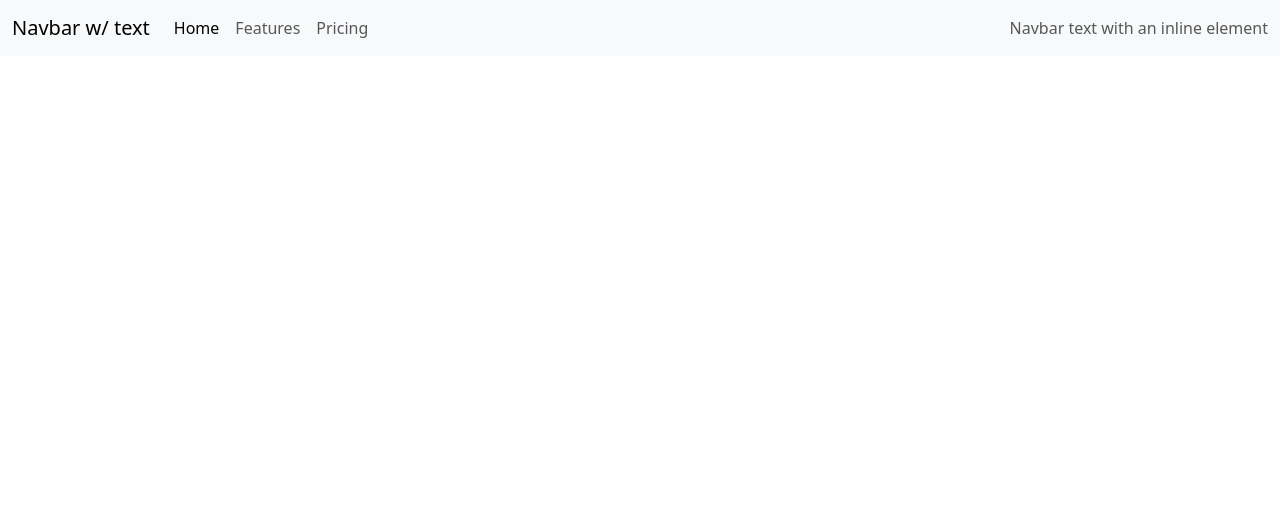
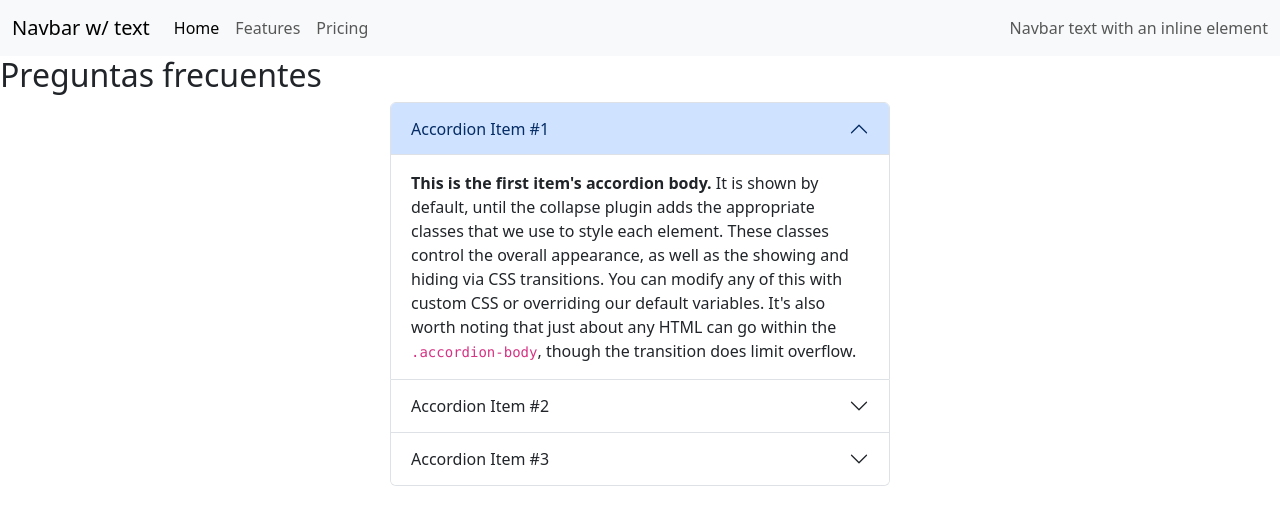
Before and after one commit to JoacoBlack/Clase_10, a plain HTML site: page index.html in a window 1280 px wide. Drawn offline with nearby package versions, Linux system fonts and the light colour scheme.

Commit message:
Acordeon y arreglos

```diff
--- a/CSS/style.css
+++ b/CSS/style.css
@@ -0,0 +1,7 @@
+.div-centrado{
+
+width: 500px;
+margin: auto;
+
+
+}
--- a/index.html
+++ b/index.html
@@ -5,6 +5,7 @@
     <meta name="viewport" content="width=device-width, initial-scale=1">
     <title>Bootstrap demo</title>
     <link href="https://cdn.jsdelivr.net/npm/bootstrap@5.3.0/dist/css/bootstrap.min.css" rel="stylesheet" integrity="sha384-9ndCyUaIbzAi2FUVXJi0CjmCapSmO7SnpJef0486qhLnuZ2cdeRhO02iuK6FUUVM" crossorigin="anonymous">
+    <link rel="stylesheet" href="./CSS/style.css">
   </head>
   <body>
   <header><nav class="navbar navbar-expand-lg bg-body-tertiary">
@@ -32,5 +33,50 @@
     </div>
   </nav></header>
     <script src="https://cdn.jsdelivr.net/npm/bootstrap@5.3.0/dist/js/bootstrap.bundle.min.js" integrity="sha384-geWF76RCwLtnZ8qwWowPQNguL3RmwHVBC9FhGdlKrxdiJJigb/j/68SIy3Te4Bkz" crossorigin="anonymous"></script>
+
+    <main>
+
+        <h2>Preguntas frecuentes</h2>
+
+        <div class="accordion div-centrado" id="accordionPanelsStayOpenExample">
+            <div class="accordion-item">
+              <h2 class="accordion-header">
+                <button class="accordion-button" type="button" data-bs-toggle="collapse" data-bs-target="#panelsStayOpen-collapseOne" aria-expanded="true" aria-controls="panelsStayOpen-collapseOne">
+                  Accordion Item #1
+                </button>
+              </h2>
+              <div id="panelsStayOpen-collapseOne" class="accordion-collapse collapse show">
+                <div class="accordion-body">
+                  <strong>This is the first item's accordion body.</strong> It is shown by default, until the collapse plugin adds the appropriate classes that we use to style each element. These classes control the overall appearance, as well as the showing and hiding via CSS transitions. You can modify any of this with custom CSS or overriding our default variables. It's also worth noting that just about any HTML can go within the <code>.accordion-body</code>, though the transition does limit overflow.
+                </div>
+              </div>
+            </div>
+            <div class="accordion-item">
+              <h2 class="accordion-header">
+                <button class="accordion-button collapsed" type="button" data-bs-toggle="collapse" data-bs-target="#panelsStayOpen-collapseTwo" aria-expanded="false" aria-controls="panelsStayOpen-collapseTwo">
+                  Accordion Item #2
+                </button>
+              </h2>
+              <div id="panelsStayOpen-collapseTwo" class="accordion-collapse collapse">
+                <div class="accordion-body">
+                  <strong>This is the second item's accordion body.</strong> It is hidden by default, until the collapse plugin adds the appropriate classes that we use to style each element. These classes control the overall appearance, as well as the showing and hiding via CSS transitions. You can modify any of this with custom CSS or overriding our default variables. It's also worth noting that just about any HTML can go within the <code>.accordion-body</code>, though the transition does limit overflow.
+                </div>
+              </div>
+            </div>
+            <div class="accordion-item">
+              <h2 class="accordion-header">
+                <button class="accordion-button collapsed" type="button" data-bs-toggle="collapse" data-bs-target="#panelsStayOpen-collapseThree" aria-expanded="false" aria-controls="panelsStayOpen-collapseThree">
+                  Accordion Item #3
+                </button>
+              </h2>
+              <div id="panelsStayOpen-collapseThree" class="accordion-collapse collapse">
+                <div class="accordion-body">
+                  <strong>This is the third item's accordion body.</strong> It is hidden by default, until the collapse plugin adds the appropriate classes that we use to style each element. These classes control the overall appearance, as well as the showing and hiding via CSS transitions. You can modify any of this with custom CSS or overriding our default variables. It's also worth noting that just about any HTML can go within the <code>.accordion-body</code>, though the transition does limit overflow.
+                </div>
+              </div>
+            </div>
+          </div>
+
+    </main>
   </body>
 </html>
```
